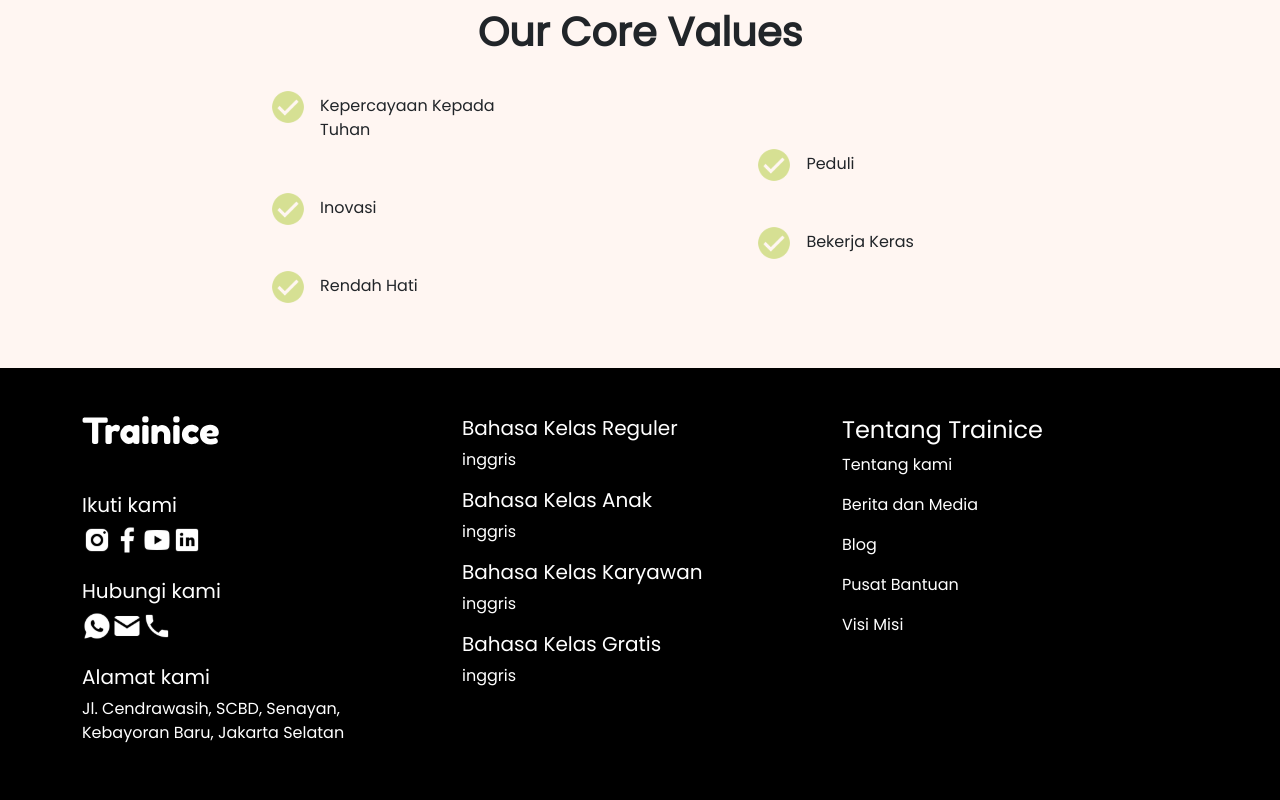
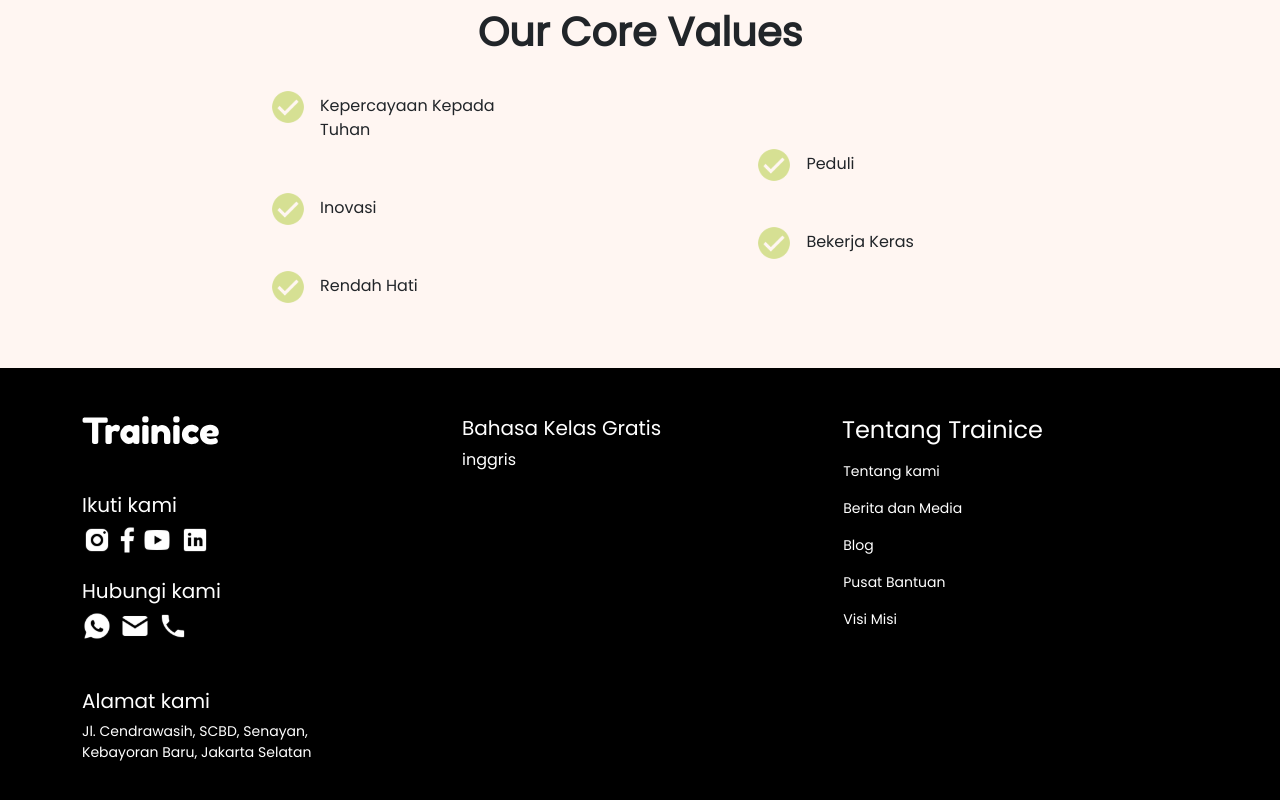
Before and after one commit to rg-km/final-project-engineering-69, a React (Create React App) app in the folder trainice/: page / in a window 1280 px wide. Shown: the part 1072-1872 px from the top of the page. Built offline with nearby package versions, Linux system fonts and the light colour scheme.

Commit message:
chore: merapikan footer

```diff
--- a/trainice/src/components/Footer.css
+++ b/trainice/src/components/Footer.css
@@ -2,3 +2,14 @@
   background-color: #000000;
   height: 500px;
 }
+
+.tentangTrainice{
+  font-size: 14px;
+  position: relative;
+  left: 0.1vw;
+}
+
+.alamat{
+  font-size: 14px;
+
+}
--- a/trainice/src/components/Footer.js
+++ b/trainice/src/components/Footer.js
@@ -18,35 +18,31 @@ function Footer() {
             <h5 class="mt-5">Ikuti kami</h5>
             <img src={instagram} alt="logo" />
             <img src={facebook} alt="logo" />
-            <img src={youtube} alt="logo" />
+            <img src={youtube} alt="logo" className="me-2" />
             <img src={linkedin} alt="logo" />
             <h5 class="mt-4">Hubungi kami</h5>
-            <img src={whatsapp} alt="logo" />
-            <img src={mail} alt="logo" />
+            <img src={whatsapp} alt="logo" className="me-2" />
+            <img src={mail} alt="logo" className="me-2" />
             <img src={phone} alt="logo" />
-            <h5 class="mt-4">Alamat kami</h5>
-            <p>
+            <h5 class="mt-5">Alamat kami</h5>
+            <p className="alamat">
               Jl. Cendrawasih, SCBD, Senayan,
               <br /> Kebayoran Baru, Jakarta Selatan
             </p>
           </div>
           <div class="col text-white mt-5">
-            <h5>Bahasa Kelas Reguler</h5>
-            <p>inggris</p>
-            <h5>Bahasa Kelas Anak</h5>
-            <p>inggris</p>
-            <h5>Bahasa Kelas Karyawan</h5>
-            <p>inggris</p>
             <h5>Bahasa Kelas Gratis</h5>
             <p>inggris</p>
           </div>
           <div class="col text-white mt-5">
-            <h4>Tentang Trainice</h4>
-            <p>Tentang kami</p>
-            <p>Berita dan Media</p>
-            <p>Blog</p>
-            <p>Pusat Bantuan</p>
-            <p>Visi Misi</p>
+            <h4 className="mb-3">Tentang Trainice</h4>
+            <div className="tentangTrainice">
+              <p>Tentang kami</p>
+              <p>Berita dan Media</p>
+              <p>Blog</p>
+              <p>Pusat Bantuan</p>
+              <p>Visi Misi</p>
+            </div>
           </div>
         </div>
       </div>
```
